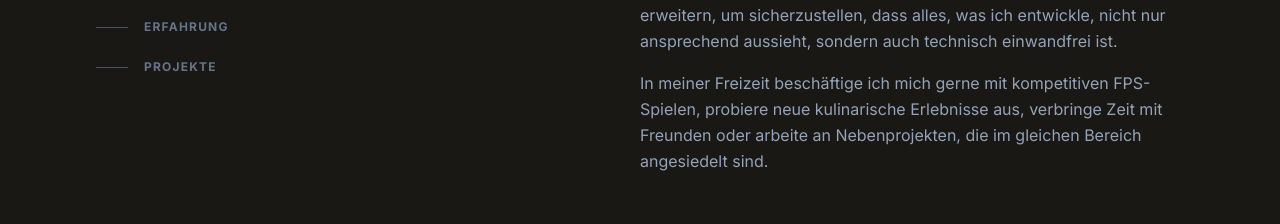
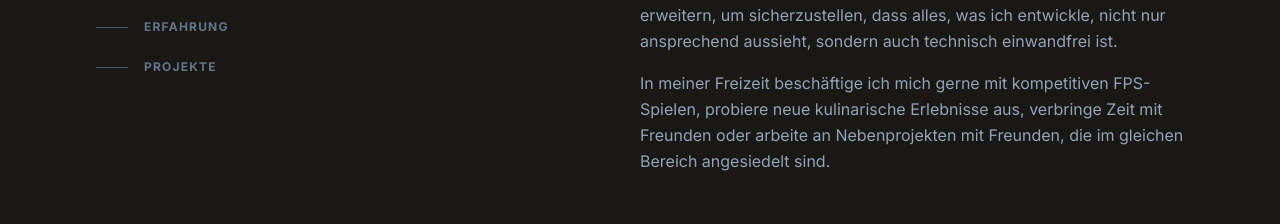
Before and after one commit to notkoyo/kaide, a Next.js app: page /de in a window 1280 px wide. Shown: the part 369-593 px from the top of the page. Built offline with nearby package versions, Linux system fonts and the light colour scheme.

Commit message:
Update about-section-de.tsx

```diff
--- a/components/DE/about-section-de.tsx
+++ b/components/DE/about-section-de.tsx
@@ -83,7 +83,7 @@ export default function AboutSectionDE({
         <p>
           In meiner Freizeit beschäftige ich mich gerne mit kompetitiven
           FPS-Spielen, probiere neue kulinarische Erlebnisse aus, verbringe Zeit
-          mit Freunden oder arbeite an Nebenprojekten, die im gleichen Bereich
+          mit Freunden oder arbeite an Nebenprojekten mit Freunden, die im gleichen Bereich
           angesiedelt sind.{" "}
         </p>
       </div>
```
